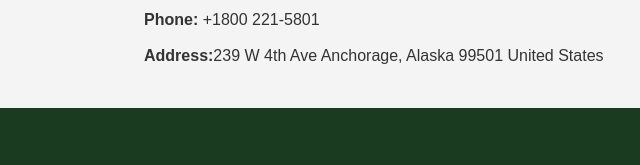
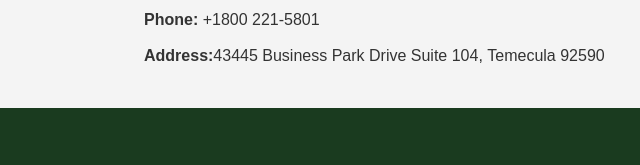
Before and after one commit to DivyanshiShrivastav04/ecosunline, a website built with Vite: page disclaimer.html in a window 1280 px wide. Shown: the part 1460-1625 px from the top of the page, 16-656 px from the left. Built offline with nearby package versions, Linux system fonts and the light colour scheme.

Commit message:
disclaimer.html

```diff
--- a/disclaimer.html
+++ b/disclaimer.html
@@ -145,7 +145,7 @@
     <p style="margin-top: 40px;">If you have any questions about this Disclaimer, you can contact us at:</p>
     <p style="margin-bottom: 10px;"><strong>Email:</strong> <a href="mailto:customer@ecosunline.com" style="text-decoration: none; color: #333;"> customer@ecosunline.com</a></p>
     <p style="margin-bottom: 10px;"><strong>Phone:</strong><a href="tel:+1800 221-5801" style="text-decoration: none; color: #333;"> +1800 221-5801</a> </p>
-    <p style="margin-bottom: 10px;"><strong>Address:</strong>239 W 4th Ave Anchorage, Alaska 99501 United States</p>
+    <p style="margin-bottom: 10px;"><strong>Address:</strong>43445 Business Park Drive Suite 104, Temecula 92590</p>
   </section>
 
 
```
